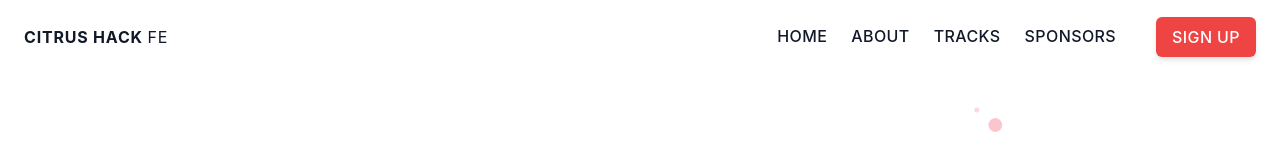
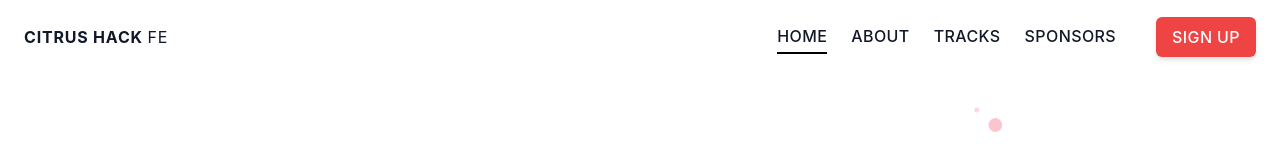
Before and after one commit to rajbirjohar/Citrus-Hack-2021-FE, a Next.js app: page / in a window 1280 px wide. Shown: the top 158 px of the page. Built offline with nearby package versions, Linux system fonts and the light colour scheme.

Commit message:
Fixed active state for navbar hero section

```diff
--- a/components/Nav.js
+++ b/components/Nav.js
@@ -12,7 +12,7 @@ const NavLink = ({ title, href }) => {
       to={href}
       spy={true}
       smooth={true}
-      offset={50}
+      offset={0}
       duration={500}
       delay={0}
     >
@@ -51,7 +51,7 @@ export default function Navbar({ fixed }) {
   return (
     <>
       <nav
-        className={`sticky-nav relative flex flex-wrap items-center justify-between px-2 py-4 navbar-expand-lg  transition duration-300 ease-in-out ${
+        className={`sticky-nav fixed px-2 py-4 transition duration-300 ease-in-out ${
           scroll ? "bg-red-50" : "bg-white"
         }`}
       >
@@ -71,7 +71,7 @@ export default function Navbar({ fixed }) {
           <div
             className={
               "lg:flex flex-grow items-center" +
-              (navbarOpen ? " flex justify-center" : " hidden")
+              (navbarOpen ? "flex justify-center" : " hidden")
             }
             id="example-navbar-danger"
           >
--- a/pages/sponsors.js
+++ b/pages/sponsors.js
@@ -94,7 +94,7 @@ export default function Sponsors() {
               hyper="https://www.amazon.com"
             />
           </div>
-          <h2 className="md:text-xl text-gray-900 text-lg mb-24">
+          <h2 className="md:text-xl text-gray-900 text-lg">
             These logos belong to the original companies that sponsored{" "}
             <Link href="https://citrushack.com">
               <a className="underline">Citrus Hack 2021</a>
--- a/styles/globals.css
+++ b/styles/globals.css
@@ -30,7 +30,7 @@ a {
 }
 
 .sticky-nav {
-  position: fixed !important;
+
   width: 100% !important;
   z-index: 10 !important;
   top: 0 !important;
```
